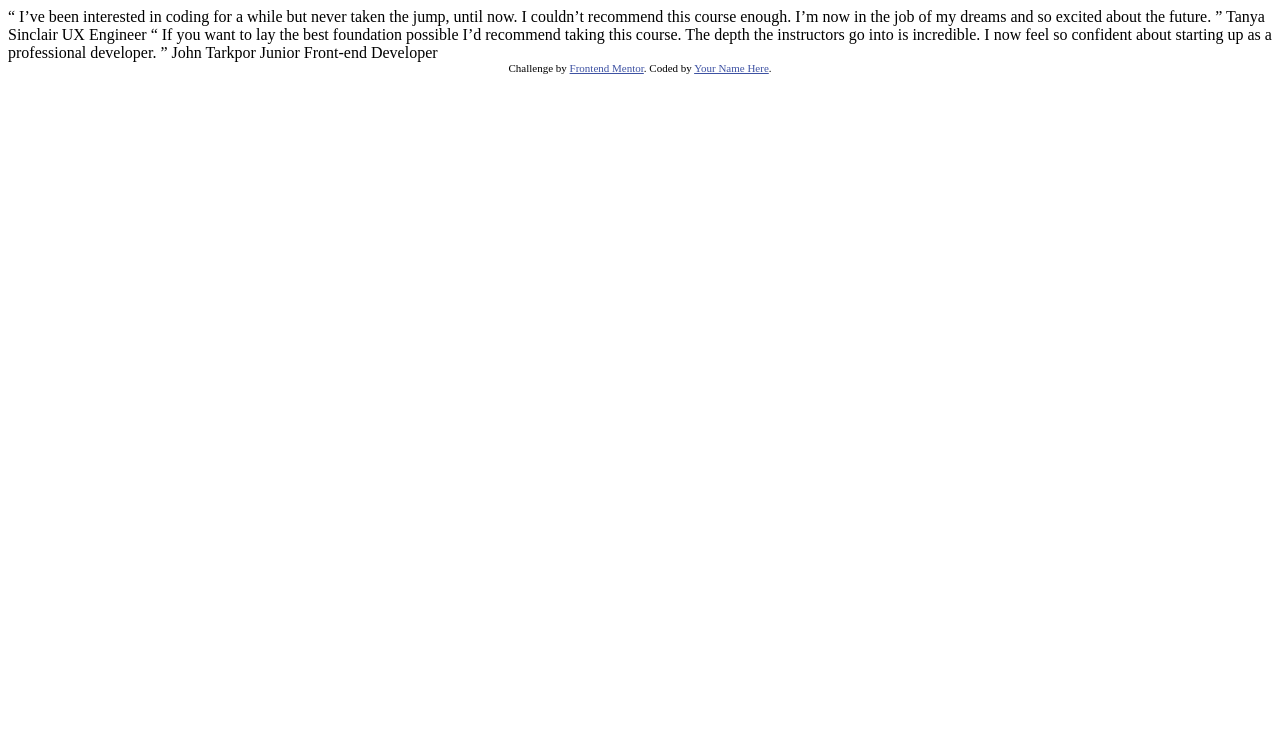
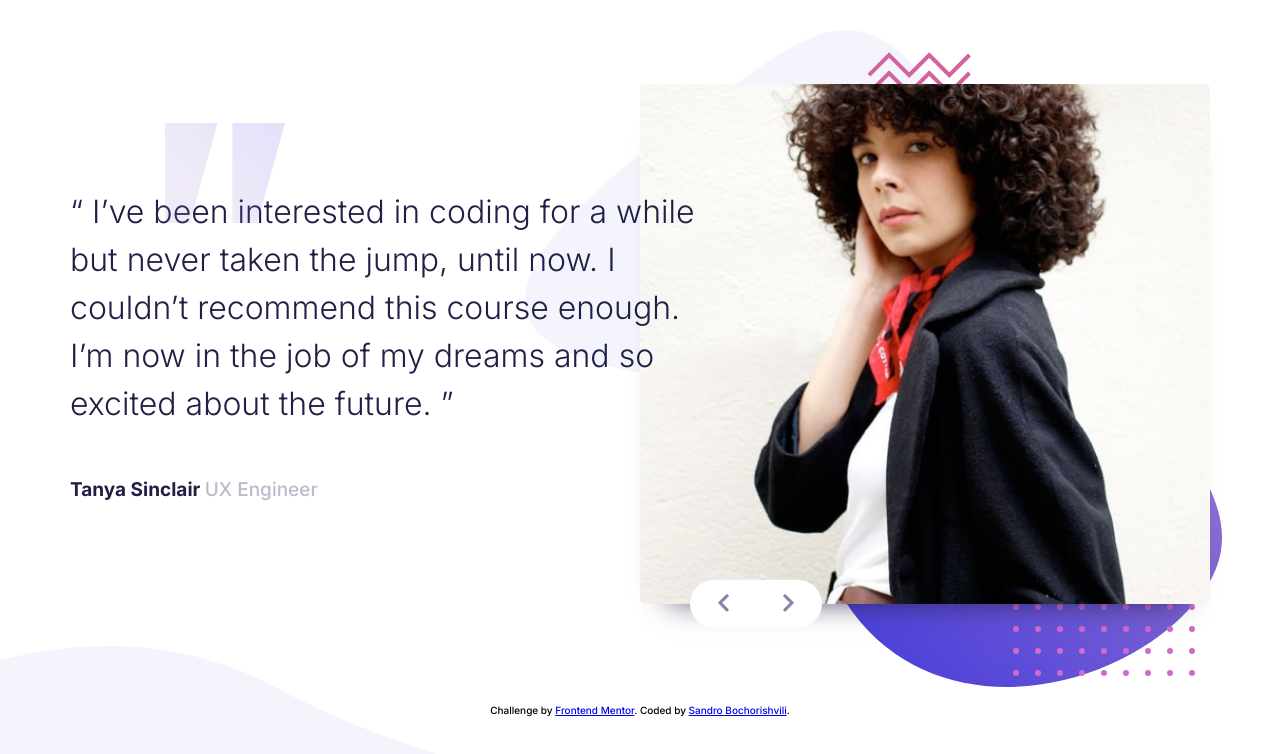
Before and after one commit to Sanideth/Coding-bootcamp-testimonials-slider, a website: page index.html in a window 1280 px wide. Drawn offline with Linux system fonts and the light colour scheme.

Commit message:
second commit, markup 70% done

```diff
--- a/index.html
+++ b/index.html
@@ -4,35 +4,68 @@
   <meta charset="UTF-8">
   <meta name="viewport" content="width=device-width, initial-scale=1.0"> <!-- displays site properly based on user's device -->
 
-  <link rel="icon" type="image/png" sizes="32x32" href="./images/favicon-32x32.png">
+  <link rel="icon" type="image/png" sizes="32x32" href="./img/favicon-32x32.png">
+  <link rel="preconnect" href="https://fonts.gstatic.com">
+  <link href="https://fonts.googleapis.com/css2?family=Inter:wght@300;500;700&display=swap" rel="stylesheet">
+
+  <link rel="stylesheet" href="/css/style.css">
 
   <title>Frontend Mentor | Coding Bootcamp Testimonials Slider</title>
 
   <!-- Feel free to remove these styles or customise in your own stylesheet 👍 -->
-  <style>
-    .attribution { font-size: 11px; text-align: center; }
-    .attribution a { color: hsl(228, 45%, 44%); }
-  </style>
+
 </head>
 <body>
+  <div class="container">
+    <section class="testimonials">
+      <div class="testimonials__content-wrapper active">
+        <div class="testimonials__left">
+          <div class="testimonials__main-text-wrapper u-mb-m">
+            <p class="text-main">“ I’ve been interested in coding for a while but never taken the jump, until now.
+              I couldn’t recommend this course enough. I’m now in the job of my dreams and so
+              excited about the future. ”</p>
+          </div>
+          <div class="testimonials__secondary-text-wrapper">
+            <h3 class="heading-tertiary">Tanya Sinclair&nbsp;<span class="testimonials__span">UX Engineer</span></h3>
+          </div>
+          <div class="btn-wrapper">
+            <button class="btn btn-previous">
+              <img src="./img/icon-prev.svg" alt="Previous Arrow" class="icon-previous">
+            </button>
+            <button class="btn btn-next">
+              <img src="./img/icon-next.svg" alt="Next Arrow" class="icon-next">
+            </button>
+          </div>
+        </div>
+        <div class="testimonials__right">
 
-  “ I’ve been interested in coding for a while but never taken the jump, until now.
-  I couldn’t recommend this course enough. I’m now in the job of my dreams and so
-  excited about the future. ”
+        </div>
+      </div>
+      <div class="testimonials__content-wrapper">
+        <div class="testimonials__left">
+          <div class="testimonials__main-text-wrapper">
+            <p class="text-main">“ If you want to lay the best foundation possible I’d recommend taking this course.
+              The depth the instructors go into is incredible. I now feel so confident about
+              starting up as a professional developer. ”</p>
+          </div>
+          <div class="testimonials__secondary-text-wrapper">
+            <h3 class="heading-tertiary">John Tarkpor &nbsp;<span class="testimonials__span">Junior Front-end Developer</span></h3>
+          </div>
+        </div>
+        <div class="testimonials__right">
 
-  Tanya Sinclair
-  UX Engineer
+        </div>
+      </div>
 
-  “ If you want to lay the best foundation possible I’d recommend taking this course.
-  The depth the instructors go into is incredible. I now feel so confident about
-  starting up as a professional developer. ”
+    </section>
+  </div>
 
-  John Tarkpor
-  Junior Front-end Developer
+  <footer class="footer">
+    <div class="attribution">
+      Challenge by <a href="https://www.frontendmentor.io?ref=challenge" target="_blank">Frontend Mentor</a>.
+      Coded by <a href="https://github.com/Sanideth/Coding-bootcamp-testimonials-slider">Sandro Bochorishvili</a>.
+    </div>
+  </footer>
 
-  <div class="attribution">
-    Challenge by <a href="https://www.frontendmentor.io?ref=challenge" target="_blank">Frontend Mentor</a>.
-    Coded by <a href="#">Your Name Here</a>.
-  </div>
 </body>
 </html>
--- /dev/null
+++ b/sass/_base.scss
@@ -0,0 +1,34 @@
+*,
+*::before,
+*::after {
+  margin: 0;
+  padding: 0;
+  box-sizing: border-box;
+}
+
+:root {
+  --color-primary: hsl(240, 18%, 77%);
+  --color-secondary: hsl(240, 38%, 20%);
+}
+
+html {
+  font-size: 62.5%;
+}
+
+body {
+  height: 100vh;
+  background-color: #fff;
+  font-family: "Inter", sans-serif;
+  display: flex;
+  justify-content: center;
+  align-items: center;
+  flex-direction: column;
+  background-image: url(../img/pattern-bg.svg), url(../img/pattern-curve.svg);
+  background-repeat: no-repeat, no-repeat;
+  background-position: right 10% top 3rem, bottom 0rem left 0rem;
+  background-attachment: fixed;
+}
+
+.container {
+  max-width: 124rem;
+}
--- /dev/null
+++ b/sass/_components.scss
@@ -0,0 +1,49 @@
+.text-main {
+  font-size: 3.2rem;
+  color: var(--color-secondary);
+  font-weight: 300;
+  line-height: 1.5;
+  position: relative;
+
+  &::after {
+    content: url(../img/pattern-quotes.svg);
+    position: absolute;
+    top: -6.5rem;
+    left: 9.5rem;
+  }
+}
+
+.heading-tertiary {
+  color: var(--color-secondary);
+  font-weight: 700;
+  font-size: 1.9rem;
+}
+
+.btn-wrapper {
+  position: absolute;
+  display: flex;
+  bottom: 0;
+  right: -12.5rem;
+  transform: translateY(50%);
+}
+
+.btn {
+  border: none;
+  padding: 1em 2em;
+  display: inline;
+}
+
+.btn-previous {
+  border-top-left-radius: 3rem;
+  border-bottom-left-radius: 3rem;
+}
+
+.btn-next {
+  border-top-right-radius: 3rem;
+  border-bottom-right-radius: 3rem;
+}
+
+.btn-previous,
+.btn-next {
+  background-color: #fff;
+}
--- /dev/null
+++ b/sass/_layout.scss
@@ -0,0 +1,39 @@
+.testimonials {
+  padding: 0 5em;
+  margin-bottom: 10rem;
+
+  &__content-wrapper {
+    display: none;
+    height: 65vh;
+    position: relative;
+    width: 100%;
+  }
+
+  &__left {
+    width: 55%;
+    height: 100%;
+    position: relative;
+    z-index: 1000;
+    display: flex;
+    flex-direction: column;
+    justify-content: center;
+  }
+
+  &__span {
+    color: var(--color-primary);
+    font-weight: 400;
+  }
+
+  &__right {
+    background-image: url(../img/image-tanya.jpg);
+    background-repeat: no-repeat;
+    background-size: cover;
+    background-position: center;
+    width: 50%;
+    height: 100%;
+    position: absolute;
+    left: 50%;
+    border-radius: 0.5rem;
+    box-shadow: 0rem 2.5rem 3rem -3rem var(--color-secondary);
+  }
+}
--- /dev/null
+++ b/sass/_utilities.scss
@@ -0,0 +1,8 @@
+.active {
+  display: flex;
+}
+
+//margin bottom medium
+.u-mb-m {
+  margin-bottom: 5rem;
+}
--- /dev/null
+++ b/sass/main.scss
@@ -0,0 +1 @@
+@import "base", "layout", "components", "utilities", "animations";
```
Also changed, not shown: package.json (added, +25 -0 lines), css/style.css (added), img/favicon-32x32.png (renamed from images/favicon-32x32.png), img/icon-next.svg (renamed from images/icon-next.svg), img/icon-prev.svg (renamed from images/icon-prev.svg), img/image-john.jpg (renamed from images/image-john.jpg), img/image-tanya.jpg (renamed from images/image-tanya.jpg), img/pattern-bg.svg (renamed from images/pattern-bg.svg), img/pattern-curve.svg (renamed from images/pattern-curve.svg), img/pattern-quotes.svg (renamed from images/pattern-quotes.svg), sass/_animations.scss (added), 1 other file.
